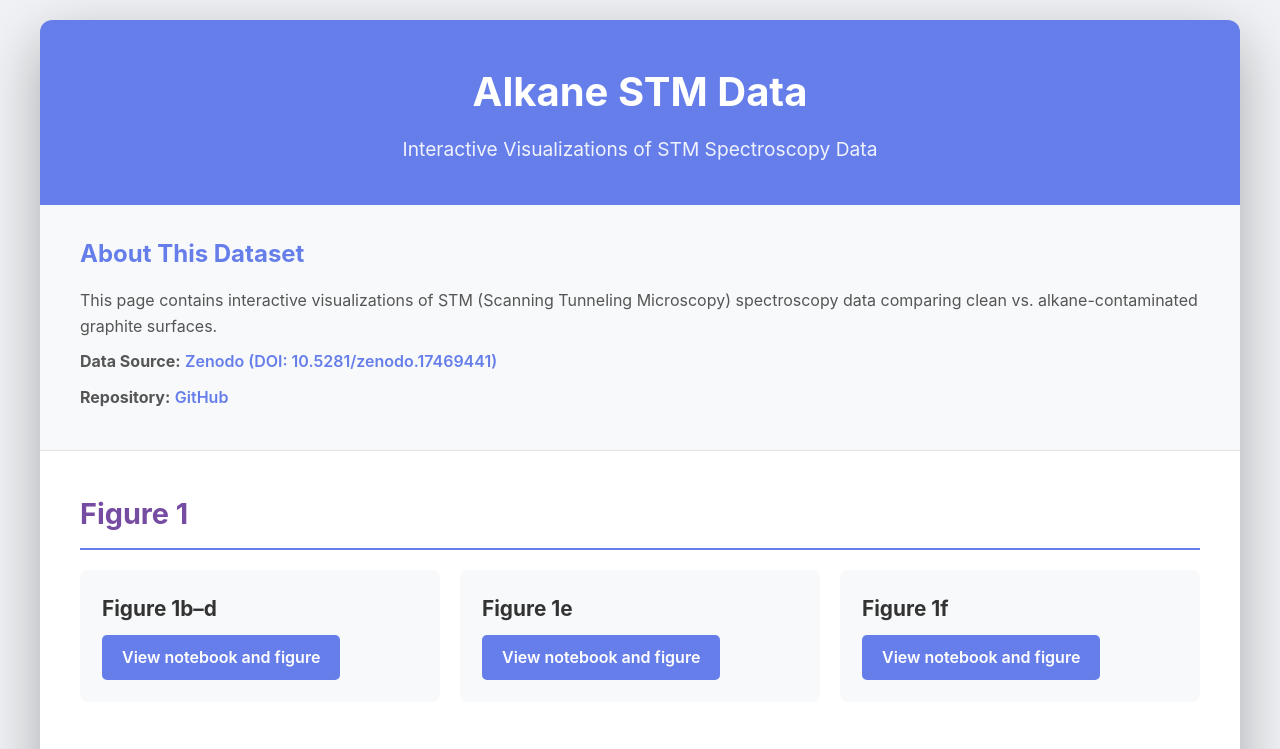
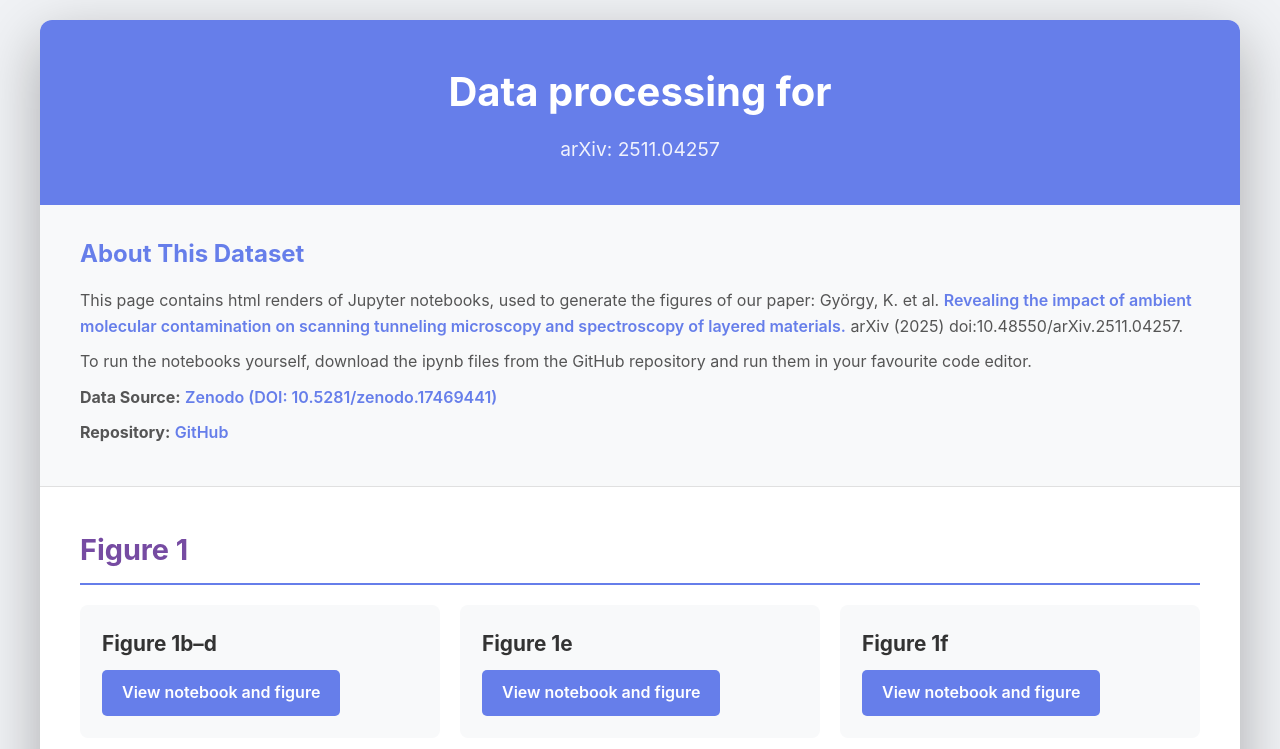
Before and after one commit to zrbyte/alkane-STM-data, a plain HTML site: page index.html in a window 1280 px wide. Shown: the top 749 px of the page. Drawn offline with Linux system fonts and the light colour scheme.

Commit message:
update with preprint details

```diff
--- a/index.html
+++ b/index.html
@@ -155,13 +155,14 @@
 <body>
     <div class="container">
         <header>
-            <h1>Alkane STM Data</h1>
-            <p>Interactive Visualizations of STM Spectroscopy Data</p>
+            <h1>Data processing for</h1>
+            <p>arXiv: 2511.04257</p>
         </header>
 
         <div class="info">
             <h2>About This Dataset</h2>
-            <p>This page contains interactive visualizations of STM (Scanning Tunneling Microscopy) spectroscopy data comparing clean vs. alkane-contaminated graphite surfaces.</p>
+            <p>This page contains html renders of Jupyter notebooks, used to generate the figures of our paper: György, K. et al. <a href="https://arxiv.org/abs/2511.04257">Revealing the impact of ambient molecular contamination on scanning tunneling microscopy and spectroscopy of layered materials.</a> arXiv (2025) doi:10.48550/arXiv.2511.04257.</p>
+            <p>To run the notebooks yourself, download the ipynb files from the GitHub repository and run them in your favourite code editor.</p>
             <p><strong>Data Source:</strong> <a href="https://doi.org/10.5281/zenodo.17469441" target="_blank">Zenodo (DOI: 10.5281/zenodo.17469441)</a></p>
             <p><strong>Repository:</strong> <a href="https://github.com/zrbyte/alkane-STM-data" target="_blank">GitHub</a></p>
         </div>
```
Also changed, not shown: 2 other files.
